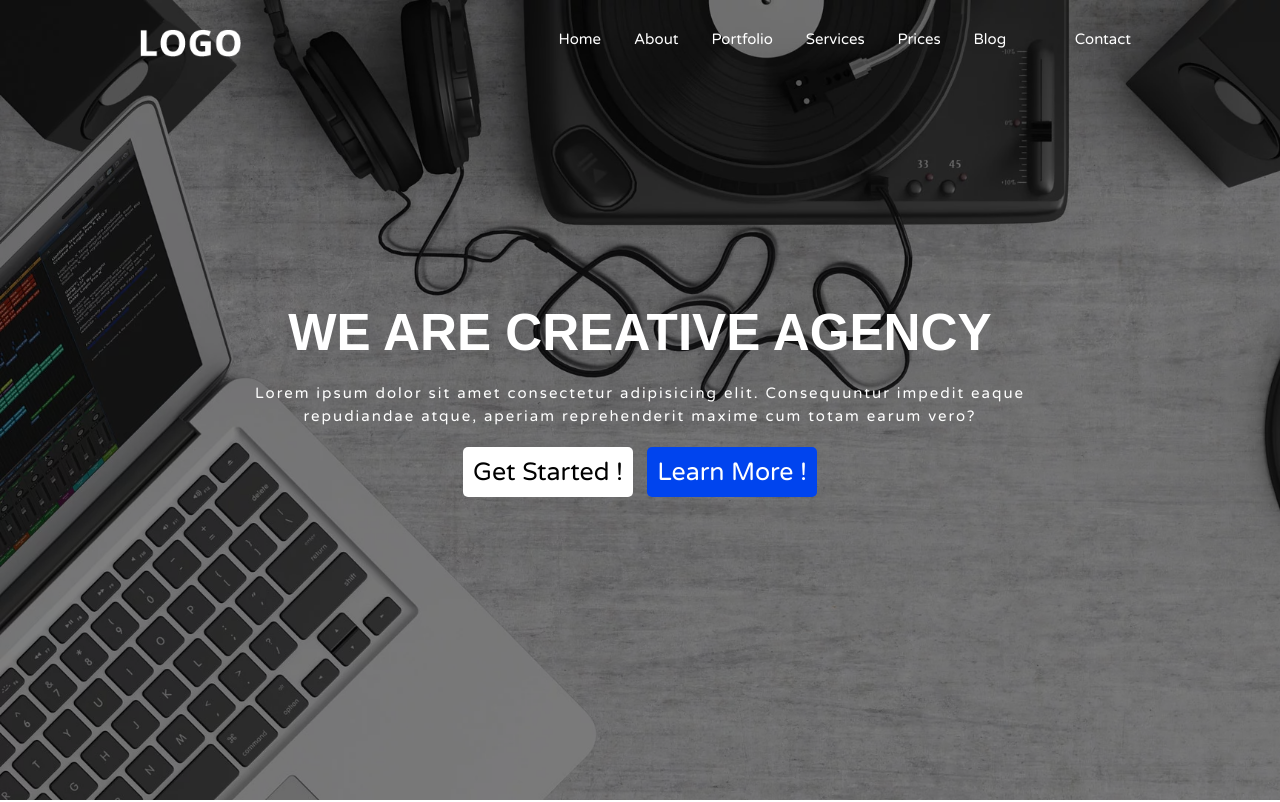
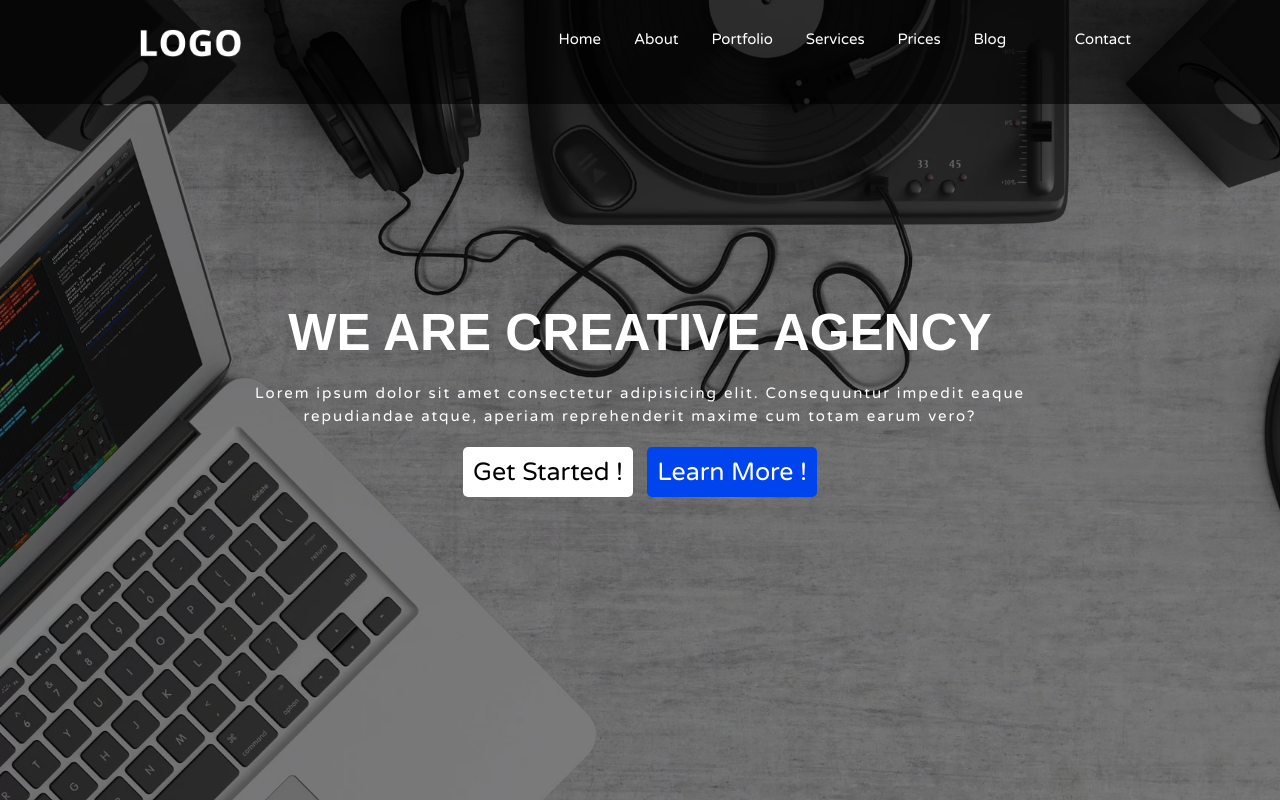
Before and after one commit to Naela-Ibrahim/Template-1, a plain HTML site: page index.html in a window 1280 px wide. Shown: the top 802 px of the page. Drawn offline with Linux system fonts and the light colour scheme.

Commit message:
add header background

```diff
--- a/CSS/style.css
+++ b/CSS/style.css
@@ -157,7 +157,7 @@ a {
     position: fixed;
     width: 100%;
     z-index: 5;
-
+    background: rgba(0,0,0,.6);
     justify-content: space-between;
 
 }
```
